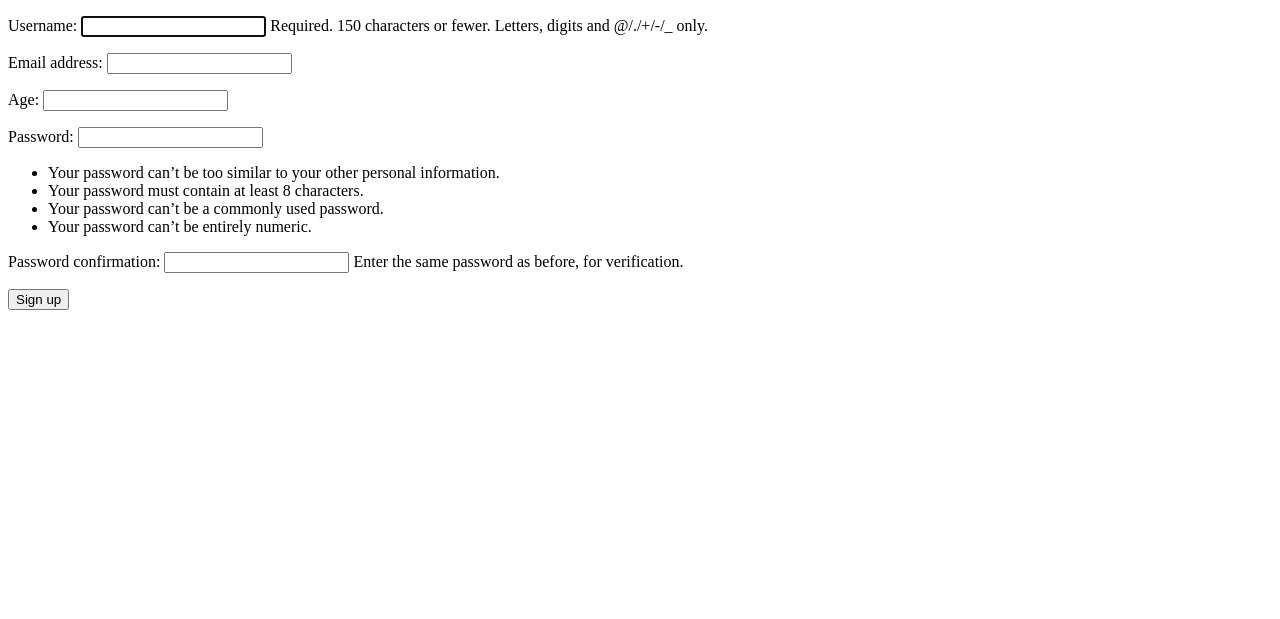
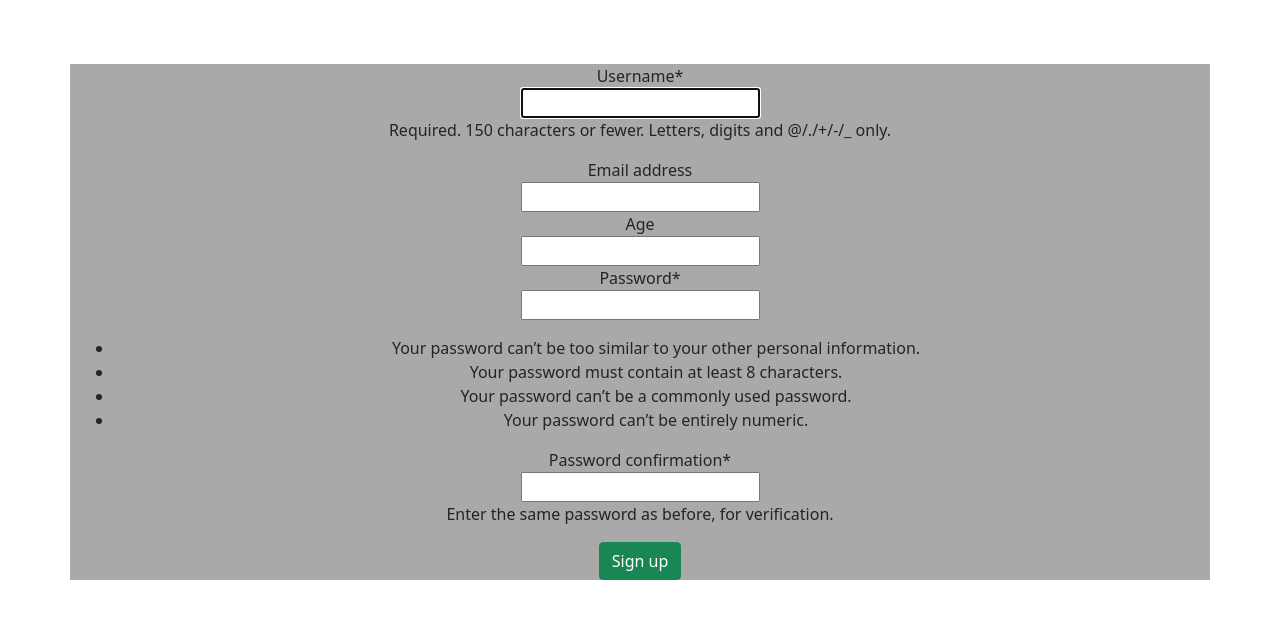
Before and after one commit to shahdin-sh/BookStore-django-project, a Django app: page /accounts/signup/ in a window 1280 px wide. Shown: the top 619 px of the page. Run offline with Django 4.2, Linux system fonts and the light colour scheme; some libraries are stand-ins or nearby versions.

Commit message:
add crispy form and giving basic style to sign up form

```diff
--- a/templates/_base.html
+++ b/templates/_base.html
@@ -5,11 +5,30 @@
     <meta name="viewport"
           content="width=device-width, user-scalable=no, initial-scale=1.0, maximum-scale=1.0, minimum-scale=1.0">
     <meta http-equiv="X-UA-Compatible" content="ie=edge">
+
+      <!-- Bootstrap CSS -->
+    <link href="https://cdn.jsdelivr.net/npm/bootstrap@5.1.3/dist/css/bootstrap.min.css" rel="stylesheet"
+          integrity="sha384-1BmE4kWBq78iYhFldvKuhfTAU6auU8tT94WrHftjDbrCEXSU1oBoqyl2QvZ6jIW3" crossorigin="anonymous">
+
     <title>{% block page_title %}{% endblock %}</title>
 </head>
 <body>
     {% block content %}
 
     {% endblock %}
+
+    <!-- Optional JavaScript; choose one of the two! -->
+
+<!-- Option 1: Bootstrap Bundle with Popper -->
+<script src="https://cdn.jsdelivr.net/npm/bootstrap@5.1.3/dist/js/bootstrap.bundle.min.js"
+        integrity="sha384-ka7Sk0Gln4gmtz2MlQnikT1wXgYsOg+OMhuP+IlRH9sENBO0LRn5q+8nbTov4+1p"
+        crossorigin="anonymous"></script>
+
+<!-- Option 2: Separate Popper and Bootstrap JS -->
+<!--
+<script src="https://cdn.jsdelivr.net/npm/@popperjs/core@2.10.2/dist/umd/popper.min.js" integrity="sha384-7+zCNj/IqJ95wo16oMtfsKbZ9ccEh31eOz1HGyDuCQ6wgnyJNSYdrPa03rtR1zdB" crossorigin="anonymous"></script>
+<script src="https://cdn.jsdelivr.net/npm/bootstrap@5.1.3/dist/js/bootstrap.min.js" integrity="sha384-QJHtvGhmr9XOIpI6YVutG+2QOK9T+ZnN4kzFN1RtK3zEFEIsxhlmWl5/YESvpZ13" crossorigin="anonymous"></script>
+-->
+
 </body>
 </html>
--- a/templates/registration/signup.html
+++ b/templates/registration/signup.html
@@ -1,12 +1,23 @@
 {% extends '_base.html' %}
+
+{% load crispy_forms_tags %}
 {% block page_title%}
     Sign up
 {% endblock page_title %}
 
 {% block content %}
-    <form action="" method="post">
+   <div class="container">
+     <form action="" method="post">
     {% csrf_token%}
-    {{ form.as_p }}
-    <button type="submit">Sign up</button>
+    {{ form|crispy }}
+    <button type="submit" class="btn btn-success">Sign up</button>
     </form>
+   </div>
+    <style>
+        .container{
+            background-color: darkgray;
+            margin-top: 5%;
+            text-align: center;
+        }
+    </style>
 {% endblock %}
```
Also changed, not shown: config/settings.py (+8 -1 lines).
